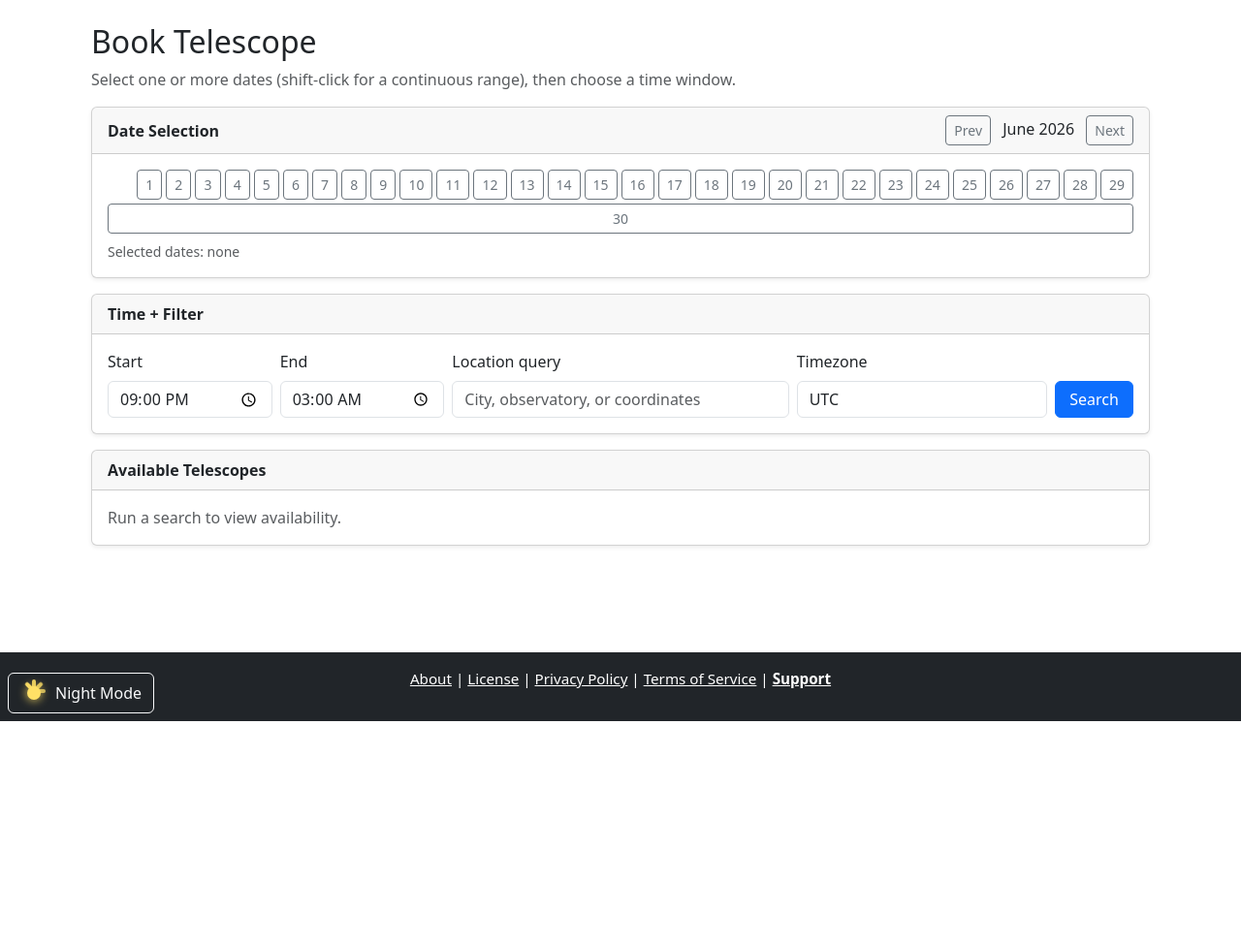
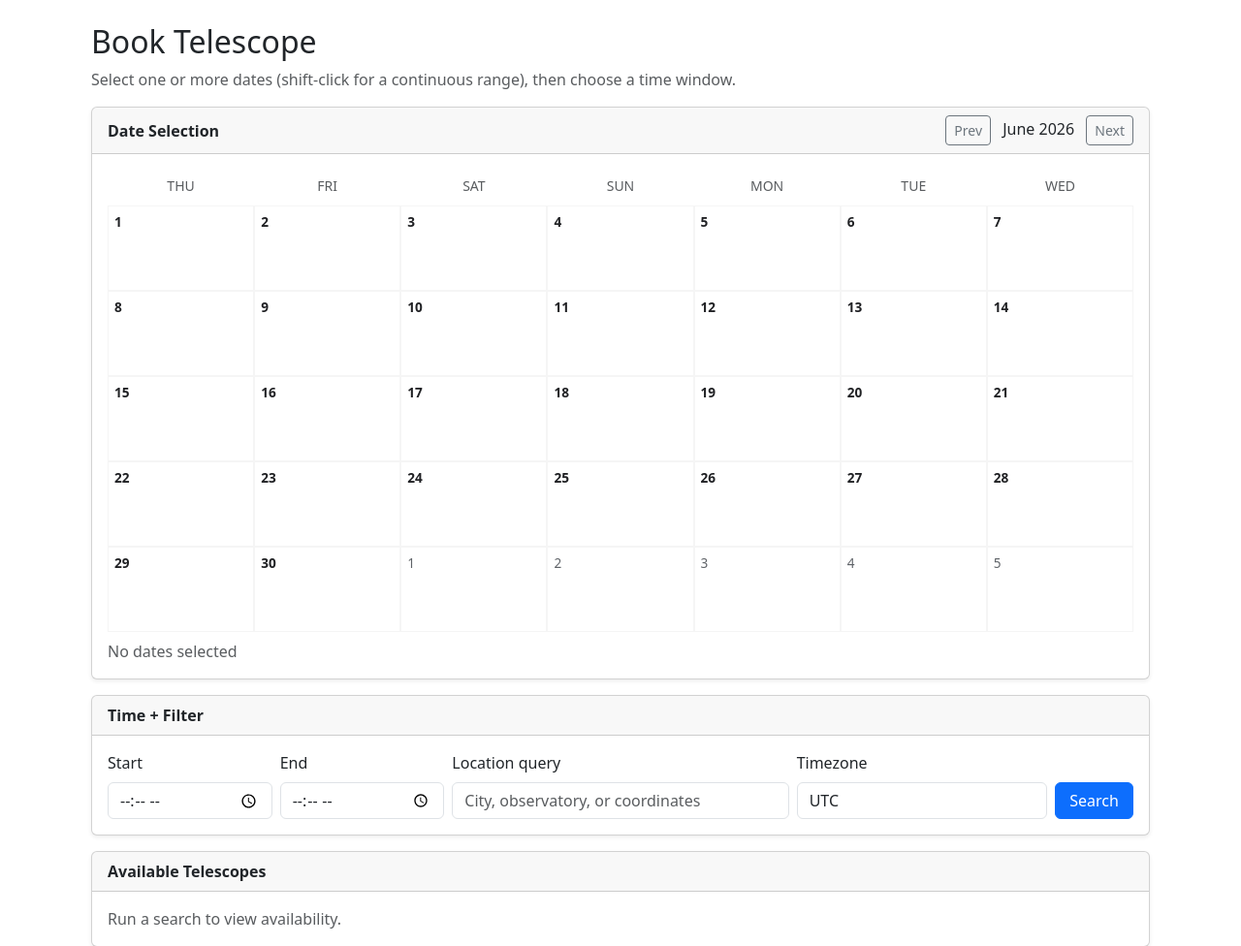
Before and after one commit to Alex-Grant-Parra/Telescope-project-Website, a Flask app: template templates/book.html in a window 1280 px wide. Shown: the part 56-1032 px from the top of the page at 97% size. Before the commit the page ends 800 px from the top, so only its background shows below. Run offline with Flask 3, Linux system fonts and the light colour scheme; the template is opened without the code that fills it, so the values that code supplies are empty; parts of the project's set-up code (start-up, migrations or seed data) failed here and were passed over; some libraries are stand-ins or nearby versions.

Commit message:
Grid for bookings

```diff
--- a/templates/book.html
+++ b/templates/book.html
@@ -4,6 +4,28 @@
 
 {% block content %}
 <div class="container mt-4">
+    <style>
+    /* Month calendar styles */
+    #calendarHeader {
+        display: grid;
+        grid-template-columns: repeat(7, minmax(0, 1fr));
+    }
+    #calendarGrid {
+        display: grid;
+        grid-template-columns: repeat(7, minmax(0, 1fr));
+        grid-template-rows: repeat(5, minmax(88px, 1fr));
+        min-height: 440px;
+    }
+    .calendar-cell { min-height: 88px; border: 1px solid rgba(0,0,0,0.04); }
+    .calendar-day { border-radius: 0; background: transparent; min-height: 86px; padding: 6px; position: relative; }
+    .calendar-day:hover { background: rgba(0,0,0,0.02); cursor: pointer; }
+    .calendar-day .date-number { font-weight: 600; font-size: 0.85rem; color: #202124; }
+    .calendar-day .date-number.small-muted { color: #5f6368; font-weight: 400; }
+    .selected-badge { position: absolute; top: 6px; left: 6px; width: 28px; height: 28px; border-radius: 50%; background: #1a73e8; color: #fff; display:flex;align-items:center;justify-content:center;font-weight:600;font-size:0.85rem; }
+    .calendar-day .availability-indicator { font-size: 0.75rem; color: #70757a; }
+    .calendar-header-cell { padding: 6px 4px; text-align: center; }
+    @media (max-width: 576px){ .calendar-cell{ min-height: 64px; } }
+    </style>
     <h2>Book Telescope</h2>
     <p class="text-muted">Select one or more dates (shift-click for a continuous range), then choose a time window.</p>
 
@@ -19,8 +41,11 @@
             </div>
         </div>
         <div class="card-body">
-            <div id="calendarGrid" class="row row-cols-7 g-1"></div>
-            <small class="text-muted d-block mt-2">Selected dates: <span id="selectedDatesText">none</span></small>
+                <div id="calendarHeader" class="small text-uppercase text-muted mb-1"></div>
+                <div id="calendarGrid"></div>
+                <div class="d-flex justify-content-between align-items-center mt-2">
+                <div id="selectedSummary" class="text-muted"></div>
+                </div>
         </div>
     </div>
 
@@ -29,11 +54,11 @@
         <div class="card-body row g-2">
             <div class="col-md-2">
                 <label class="form-label">Start</label>
-                <input id="startTime" type="time" class="form-control" value="21:00" required>
+                <input id="startTime" type="time" class="form-control" value="" required>
             </div>
             <div class="col-md-2">
                 <label class="form-label">End</label>
-                <input id="endTime" type="time" class="form-control" value="03:00" required>
+                <input id="endTime" type="time" class="form-control" value="" required>
             </div>
             <div class="col-md-4">
                 <label class="form-label">Location query</label>
@@ -68,6 +93,8 @@
         month: new Date().getMonth(),
         selected: new Set(),
         lastClicked: null,
+        dragging: false,
+        didDrag: false,
     };
 
     function fmtDate(y,m,d){
@@ -78,56 +105,154 @@
 
     function updateSelectedText(){
         const arr = Array.from(state.selected).sort();
-        document.getElementById('selectedDatesText').textContent = arr.length ? arr.join(', ') : 'none';
+        const summary = document.getElementById('selectedSummary');
+        if (!arr.length) {
+            summary.textContent = 'No dates selected';
+            return;
+        }
+        // If selection is contiguous, show range otherwise show count
+        const first = arr[0];
+        const last = arr[arr.length-1];
+        if (isContiguous(arr)) {
+            summary.textContent = `${first} → ${last} (${arr.length} day${arr.length>1?'s':''})`;
+        } else {
+            summary.textContent = `${arr.length} selected`;
+        }
+    }
+
+    function isContiguous(arr){
+        if (arr.length <= 1) return true;
+        for (let i=1;i<arr.length;i++){
+            const prev = new Date(arr[i-1] + 'T00:00:00');
+            const cur = new Date(arr[i] + 'T00:00:00');
+            const diff = (cur - prev) / (1000*60*60*24);
+            if (diff !== 1) return false;
+        }
+        return true;
     }
 
     function renderCalendar(){
         const grid = document.getElementById('calendarGrid');
+        const header = document.getElementById('calendarHeader');
         grid.innerHTML = '';
+        header.innerHTML = '';
 
         const first = new Date(state.year, state.month, 1);
         const days = new Date(state.year, state.month + 1, 0).getDate();
-        const pad = first.getDay();
         const label = first.toLocaleString(undefined, {month:'long', year:'numeric'});
         document.getElementById('monthLabel').textContent = label;
 
-        for (let i=0;i<pad;i++) {
-            const p = document.createElement('div');
-            p.className = 'col';
-            grid.appendChild(p);
+        // Weekday headers
+        const weekdays = [];
+        for (let i=0;i<7;i++){
+            const day = new Date(1970,0,(i+1));
+            weekdays.push(day.toLocaleString(undefined,{weekday:'short'}));
         }
+        weekdays.forEach(w=>{
+            const c = document.createElement('div');
+            c.className = 'calendar-header-cell';
+            c.textContent = w;
+            header.appendChild(c);
+        });
 
-        for (let d=1; d<=days; d++) {
-            const iso = fmtDate(state.year, state.month, d);
-            const btnWrap = document.createElement('div');
-            btnWrap.className = 'col';
-            const b = document.createElement('button');
-            b.type = 'button';
-            b.className = 'btn btn-sm w-100 ' + (state.selected.has(iso) ? 'btn-primary' : 'btn-outline-secondary');
-            b.textContent = d;
-            b.dataset.date = iso;
+        // Fixed 7x5 grid (35 cells): day 1 is always the first cell.
+        // After month end, continue with next month day numbers.
+        for (let i = 0; i < 35; i++) {
+            const inCurrentMonth = i < days;
+            const d = inCurrentMonth ? (i + 1) : (i - days + 1);
+            const cellDate = inCurrentMonth
+                ? new Date(state.year, state.month, d)
+                : new Date(state.year, state.month + 1, d);
+            const iso = cellDate.toISOString().slice(0, 10);
+            const cell = document.createElement('div');
+            cell.className = 'calendar-cell';
+            cell.dataset.date = iso;
 
-            b.addEventListener('click', (e)=>{
-                const clicked = e.currentTarget.dataset.date;
+            const inner = document.createElement('div');
+            inner.className = 'calendar-day d-flex flex-column h-100';
+
+            const dayNum = document.createElement('div');
+            dayNum.className = 'date-number';
+            dayNum.textContent = d;
+            if (!inCurrentMonth) dayNum.classList.add('small-muted');
+
+            // small availability indicator placeholder
+            const indicator = document.createElement('div');
+            indicator.className = 'mt-auto small availability-indicator';
+            indicator.textContent = '';
+
+            inner.appendChild(dayNum);
+            inner.appendChild(indicator);
+            cell.appendChild(inner);
+
+            // if selected, add small circular badge
+            if (state.selected.has(iso)) {
+                const badge = document.createElement('div');
+                badge.className = 'selected-badge';
+                badge.textContent = d;
+                inner.appendChild(badge);
+                dayNum.classList.add('small-muted');
+            }
+
+            // Mouse handlers: set drag state on mousedown (do NOT toggle here)
+            cell.addEventListener('mousedown', (e)=>{
+                e.preventDefault();
+                const clicked = cell.dataset.date;
+                state.dragging = true;
+                state.didDrag = false;
+                state.dragAdd = !state.selected.has(clicked);
+                state.lastClicked = clicked;
+            });
+            cell.addEventListener('mouseover', (e)=>{
+                if (!state.dragging) return;
+                state.didDrag = true;
+                const over = cell.dataset.date;
+                toggleRange(state.lastClicked, over, state.dragAdd);
+                renderCalendar(); updateSelectedText();
+            });
+            cell.addEventListener('mouseup', (e)=>{
+                state.dragging = false;
+            });
+            cell.addEventListener('click', (e)=>{
+                if (state.didDrag) {
+                    state.didDrag = false;
+                    return;
+                }
                 if (e.shiftKey && state.lastClicked) {
                     const start = new Date(state.lastClicked + 'T00:00:00');
-                    const end = new Date(clicked + 'T00:00:00');
+                    const end = new Date(cell.dataset.date + 'T00:00:00');
                     const [a,b] = start <= end ? [start,end] : [end,start];
                     for (let cur = new Date(a); cur <= b; cur.setDate(cur.getDate()+1)) {
                         const iso2 = cur.toISOString().slice(0,10);
                         state.selected.add(iso2);
                     }
                 } else {
-                    if (state.selected.has(clicked)) state.selected.delete(clicked);
-                    else state.selected.add(clicked);
-                    state.lastClicked = clicked;
+                    toggleDate(cell.dataset.date);
+                    state.lastClicked = cell.dataset.date;
                 }
-                renderCalendar();
-                updateSelectedText();
+                renderCalendar(); updateSelectedText();
             });
 
-            btnWrap.appendChild(b);
-            grid.appendChild(btnWrap);
+            grid.appendChild(cell);
+        }
+    }
+
+    function toggleDate(iso, add) {
+        if (add === undefined) add = !state.selected.has(iso);
+        if (add) state.selected.add(iso);
+        else state.selected.delete(iso);
+    }
+
+    function toggleRange(aIso, bIso, add) {
+        const a = new Date(aIso + 'T00:00:00');
+        const b = new Date(bIso + 'T00:00:00');
+        const [start,end] = a<=b ? [a,b] : [b,a];
+        // clear any temporary range first by reloading selected as-is
+        // then apply the new range
+        for (let cur = new Date(start); cur <= end; cur.setDate(cur.getDate()+1)) {
+            const iso2 = cur.toISOString().slice(0,10);
+            if (add) state.selected.add(iso2);
+            else state.selected.delete(iso2);
         }
     }
 
@@ -226,6 +351,12 @@
     document.getElementById('prevMonth').addEventListener('click', ()=>{ state.month--; if (state.month < 0){ state.month = 11; state.year--; } renderCalendar(); });
     document.getElementById('nextMonth').addEventListener('click', ()=>{ state.month++; if (state.month > 11){ state.month = 0; state.year++; } renderCalendar(); });
 
+    // ensure dragging stops if mouseup occurs outside cells
+    window.addEventListener('mouseup', ()=>{
+        state.dragging = false;
+        state.didDrag = false;
+    });
+
     renderCalendar();
     updateSelectedText();
 })();
```
